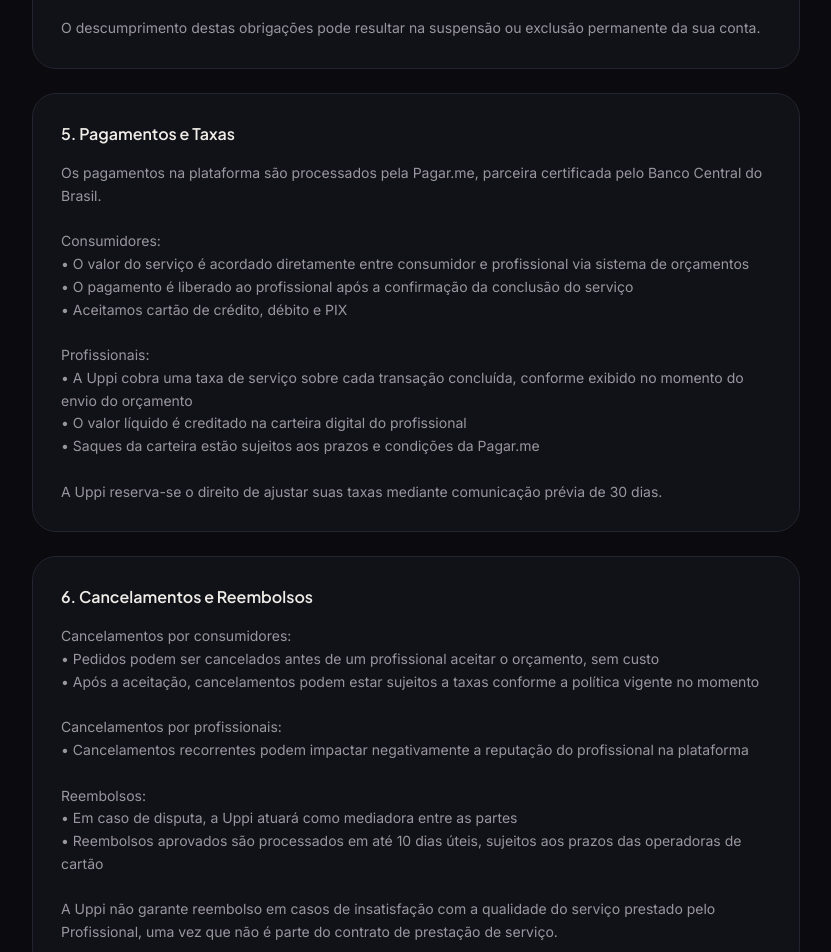
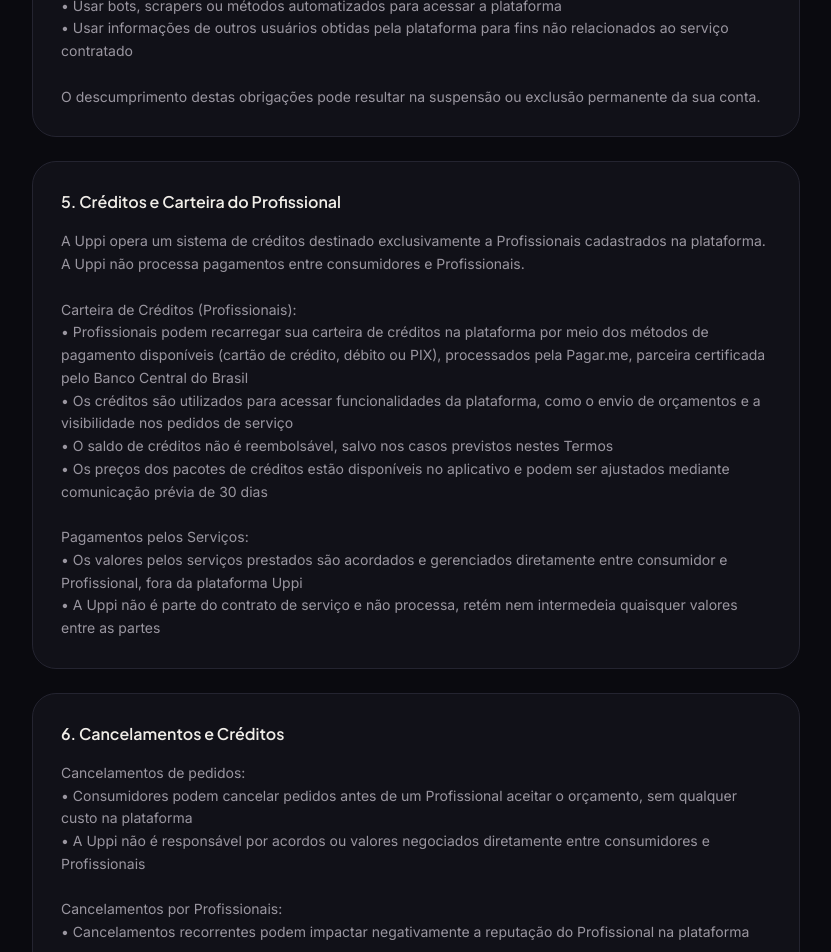
Before and after one commit to guijacobus2/AppTradieWeb, a Next.js app: page /termos-de-uso in a window 1280 px wide. Shown: the part 2000-2952 px from the top of the page, without its empty margins (224-1055 px from the left). Built offline with nearby package versions, Linux system fonts and the light colour scheme.

Commit message:
fix terms

```diff
--- a/app/politica-de-privacidade/page.tsx
+++ b/app/politica-de-privacidade/page.tsx
@@ -29,12 +29,14 @@ Contato: [privacidade@uppiapp.com.br]`,
 • Nome completo e nome comercial
 • Endereço de e-mail
 • Número de telefone
-• CPF (Cadastro de Pessoas Físicas)
+• CPF (Cadastro de Pessoas Físicas) — exclusivamente de Profissionais
 • Localização precisa (para conectar consumidores com profissionais próximos)
 • Fotos e vídeos anexados a pedidos de serviço
-• Informações de pagamento (cartão de crédito/débito, tokenizados via Pagar.me — nunca armazenamos dados brutos do cartão)
-• Informações financeiras: saldo de carteira, histórico de transações
-• Identificador de usuário e token de notificação push`,
+• Informações de pagamento de Profissionais para recarga de créditos (cartão de crédito/débito ou PIX, tokenizados via Pagar.me — nunca armazenamos dados brutos do cartão)
+• Informações financeiras de Profissionais: saldo de créditos e histórico de recargas
+• Identificador de usuário e token de notificação push
+
+A Uppi não coleta nem processa informações de pagamento de consumidores. Os pagamentos pelos serviços são realizados diretamente entre consumidores e Profissionais, fora da plataforma.`,
   },
   {
     title: "3. Como usamos seus dados",
@@ -42,7 +44,7 @@ Contato: [privacidade@uppiapp.com.br]`,
 
 • Criar e gerenciar sua conta na plataforma
 • Conectar consumidores com profissionais de serviços próximos
-• Processar pagamentos e transferências
+• Processar recargas de créditos de Profissionais na carteira da plataforma
 • Enviar notificações sobre pedidos, orçamentos e reservas
 • Verificar identidade e prevenir fraudes
 • Cumprir obrigações legais e regulatórias
@@ -54,7 +56,7 @@ Não utilizamos seus dados para publicidade de terceiros nem para fins de perfil
     title: "4. Compartilhamento de dados",
     content: `Compartilhamos seus dados apenas com:
 
-• Pagar.me: processamento de pagamentos e tokenização de cartões
+• Pagar.me: processamento de recargas de créditos de Profissionais e tokenização de cartões (apenas dados de Profissionais que realizam recargas)
 • Google: geocodificação de endereços e autocompletar de endereços via Google Places API
 • Firebase (Google): envio de notificações push
 • Supabase: infraestrutura de banco de dados e autenticação (servidores localizados no Brasil, com cláusulas contratuais padrão aplicáveis)
@@ -66,7 +68,7 @@ Não vendemos, alugamos nem comercializamos seus dados pessoais com terceiros pa
     content: `Mantemos seus dados pelo tempo necessário para prestar os serviços ou cumprir obrigações legais:
 
 • Dados de conta: enquanto sua conta estiver ativa
-• Dados de transações financeiras: mínimo de 5 anos, conforme exigido pela legislação fiscal brasileira
+• Dados de recargas de créditos de Profissionais: mínimo de 5 anos, conforme exigido pela legislação fiscal brasileira
 • Dados de localização: não são armazenados permanentemente; usados apenas em tempo real para a prestação do serviço
 • Após o encerramento da conta: dados são anonimizados ou excluídos no prazo de 30 dias, salvo obrigação legal`,
   },
@@ -92,7 +94,7 @@ Responderemos à sua solicitação em até 15 dias úteis.`,
 
 • Criptografia em trânsito (TLS/HTTPS) em todas as comunicações
 • Autenticação segura via Supabase Auth com tokens JWT
-• Tokenização de dados de cartão via Pagar.me (seus dados de cartão nunca passam por nossos servidores)
+• Tokenização de dados de cartão via Pagar.me para recargas de créditos de Profissionais (dados de cartão nunca passam por nossos servidores)
 • Controle de acesso baseado em funções (Row Level Security no banco de dados)
 • Chaves de API e credenciais armazenadas em variáveis de ambiente seguras, nunca no código-fonte`,
   },
--- a/app/termos-de-uso/page.tsx
+++ b/app/termos-de-uso/page.tsx
@@ -29,10 +29,12 @@ A Uppi reserva-se o direito de atualizar estes Termos a qualquer momento. Altera
 
 A Uppi atua exclusivamente como intermediária. Não somos empregadores dos Profissionais, não prestamos os serviços diretamente e não garantimos a qualidade, segurança ou legalidade dos serviços contratados entre as partes.
 
+A Uppi não processa nem intermedeia pagamentos entre consumidores e Profissionais. Os acordos financeiros relativos aos serviços são realizados diretamente entre as partes, fora da plataforma.
+
 Nossos serviços incluem:
 • Publicação e busca de pedidos de serviço
 • Sistema de orçamentos entre consumidores e profissionais
-• Processamento de pagamentos e gestão de carteira digital
+• Gestão de carteira de créditos para Profissionais
 • Avaliações e reputação de usuários
 • Notificações sobre o andamento dos pedidos`,
   },
@@ -57,7 +59,7 @@ Profissionais devem fornecer CPF válido e são responsáveis por manter suas in
 • Usar a plataforma para fins ilegais ou fraudulentos
 • Assediar, ameaçar ou discriminar outros usuários
 • Publicar conteúdo ofensivo, difamatório ou que viole direitos de terceiros
-• Tentar burlar o sistema de pagamentos da plataforma realizando transações fora dela
+• Tentar fraudar ou manipular o sistema de créditos da plataforma
 • Criar múltiplas contas para manipular avaliações ou o sistema de reputação
 • Usar bots, scrapers ou métodos automatizados para acessar a plataforma
 • Usar informações de outros usuários obtidas pela plataforma para fins não relacionados ao serviço contratado
@@ -65,35 +67,33 @@ Profissionais devem fornecer CPF válido e são responsáveis por manter suas in
 O descumprimento destas obrigações pode resultar na suspensão ou exclusão permanente da sua conta.`,
   },
   {
-    title: "5. Pagamentos e Taxas",
-    content: `Os pagamentos na plataforma são processados pela Pagar.me, parceira certificada pelo Banco Central do Brasil.
+    title: "5. Créditos e Carteira do Profissional",
+    content: `A Uppi opera um sistema de créditos destinado exclusivamente a Profissionais cadastrados na plataforma. A Uppi não processa pagamentos entre consumidores e Profissionais.
 
-Consumidores:
-• O valor do serviço é acordado diretamente entre consumidor e profissional via sistema de orçamentos
-• O pagamento é liberado ao profissional após a confirmação da conclusão do serviço
-• Aceitamos cartão de crédito, débito e PIX
+Carteira de Créditos (Profissionais):
+• Profissionais podem recarregar sua carteira de créditos na plataforma por meio dos métodos de pagamento disponíveis (cartão de crédito, débito ou PIX), processados pela Pagar.me, parceira certificada pelo Banco Central do Brasil
+• Os créditos são utilizados para acessar funcionalidades da plataforma, como o envio de orçamentos e a visibilidade nos pedidos de serviço
+• O saldo de créditos não é reembolsável, salvo nos casos previstos nestes Termos
+• Os preços dos pacotes de créditos estão disponíveis no aplicativo e podem ser ajustados mediante comunicação prévia de 30 dias
 
-Profissionais:
-• A Uppi cobra uma taxa de serviço sobre cada transação concluída, conforme exibido no momento do envio do orçamento
-• O valor líquido é creditado na carteira digital do profissional
-• Saques da carteira estão sujeitos aos prazos e condições da Pagar.me
-
-A Uppi reserva-se o direito de ajustar suas taxas mediante comunicação prévia de 30 dias.`,
+Pagamentos pelos Serviços:
+• Os valores pelos serviços prestados são acordados e gerenciados diretamente entre consumidor e Profissional, fora da plataforma Uppi
+• A Uppi não é parte do contrato de serviço e não processa, retém nem intermedeia quaisquer valores entre as partes`,
   },
   {
-    title: "6. Cancelamentos e Reembolsos",
-    content: `Cancelamentos por consumidores:
-• Pedidos podem ser cancelados antes de um profissional aceitar o orçamento, sem custo
-• Após a aceitação, cancelamentos podem estar sujeitos a taxas conforme a política vigente no momento
+    title: "6. Cancelamentos e Créditos",
+    content: `Cancelamentos de pedidos:
+• Consumidores podem cancelar pedidos antes de um Profissional aceitar o orçamento, sem qualquer custo na plataforma
+• A Uppi não é responsável por acordos ou valores negociados diretamente entre consumidores e Profissionais
 
-Cancelamentos por profissionais:
-• Cancelamentos recorrentes podem impactar negativamente a reputação do profissional na plataforma
+Cancelamentos por Profissionais:
+• Cancelamentos recorrentes podem impactar negativamente a reputação do Profissional na plataforma
 
-Reembolsos:
-• Em caso de disputa, a Uppi atuará como mediadora entre as partes
-• Reembolsos aprovados são processados em até 10 dias úteis, sujeitos aos prazos das operadoras de cartão
+Créditos da Carteira do Profissional:
+• Em caso de problemas técnicos comprovados que impeçam o uso dos créditos adquiridos, o Profissional pode solicitar análise ao suporte da Uppi
+• O saldo de créditos não é reembolsável em dinheiro, salvo por determinação legal ou a exclusivo critério da Uppi
 
-A Uppi não garante reembolso em casos de insatisfação com a qualidade do serviço prestado pelo Profissional, uma vez que não é parte do contrato de prestação de serviço.`,
+A Uppi não é parte dos contratos de prestação de serviço entre consumidores e Profissionais e não se responsabiliza por disputas relacionadas à qualidade ou execução dos serviços.`,
   },
   {
     title: "7. Avaliações e Reputação",
@@ -114,7 +114,7 @@ A Uppi não garante reembolso em casos de insatisfação com a qualidade do serv
 • Interrupções temporárias do serviço por manutenção ou falhas técnicas
 • Perdas decorrentes de uso não autorizado da conta por falha do usuário
 
-Nossa responsabilidade, quando aplicável, fica limitada ao valor das taxas cobradas pela Uppi na transação específica que gerou o dano.`,
+Nossa responsabilidade, quando aplicável, fica limitada ao valor dos créditos adquiridos pelo Profissional na operação específica que gerou o dano.`,
   },
   {
     title: "9. Propriedade Intelectual",
```
